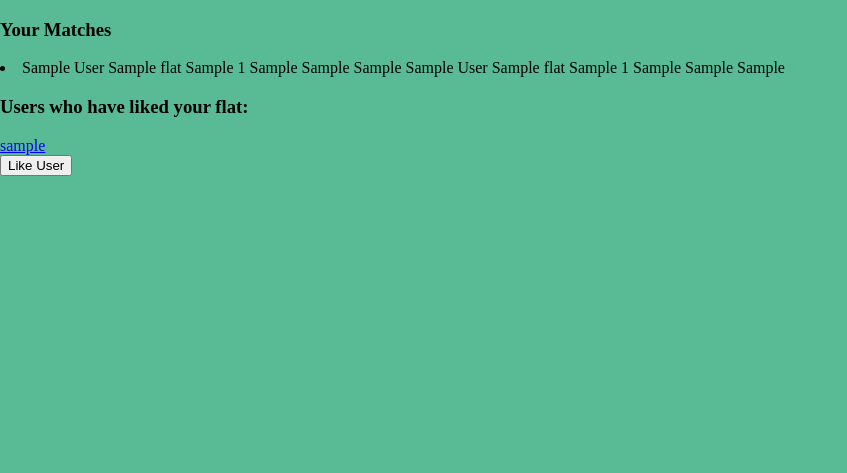
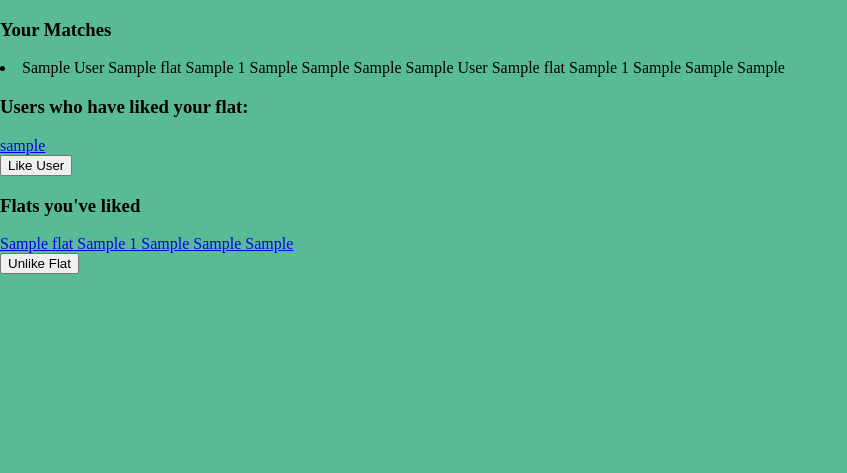
Before and after one commit to WAD-Team-A/flatshare_project, a Django app: page /flatshare/my_matches/ in a window 1280 px wide. Shown: the part 42-515 px from the top of the page, without its empty margins (0-847 px from the left). Run offline with Django 3.2, Linux system fonts and the light colour scheme; a user stored in the database is signed in; tables that the repository leaves empty hold one stand-in row (values such as "Sample post"); some web fonts are replaced.

Commit message:
Added flat_unlike functionality and list of liked flats to my_matches

```diff
--- a/flatshare/urls.py
+++ b/flatshare/urls.py
@@ -10,10 +10,11 @@ urlpatterns = [
     path('signup/', views.signup, name='signup'),
     path('flats/', views.list_flats, name="list_flats"),
     path('flats/<slug:flat_slug>/', views.show_flat, name='show_flat'),
-    path('flats/<slug:flat_slug>/like', views.like_flat, name='like_flat'),
-    path('users/<slug:user_slug>', views.view_profile, name='view_profile'),
+    path('flats/<slug:flat_slug>/like/', views.like_flat, name='like_flat'),
+    path('users/<slug:user_slug>/', views.view_profile, name='view_profile'),
     path('my_matches/', views.my_matches, name='my_matches'),
     path('my_matches/<slug:user_slug>/like/', views.like_profile, name='my_matches'),
+    path('my_matches/<slug:flat_slug>/unlike/', views.unlike_flat, name='unlike_flat'),
     path('add_flat/', views.add_flat, name='add_flat'),
     path('about/', views.about, name='about'),
     path('contact/', views.contact, name='contact'),
--- a/flatshare/views.py
+++ b/flatshare/views.py
@@ -75,7 +75,8 @@ def signup(request):
                 profile.picture = request.FILES['picture']
             profile.save()
             registered = True
-            user = authenticate(username=user_form.cleaned_data['username'], password=user_form.cleaned_data['password'],)
+            user = authenticate(username=user_form.cleaned_data['username'],
+                                password=user_form.cleaned_data['password'], )
             login(request, user)
             return redirect(reverse('flatshare:index'))
         else:
@@ -85,6 +86,7 @@ def signup(request):
         profile_form = UserProfileForm()
     return render(request, 'flatshare/signup.html',
                   context={'user_form': user_form, 'profile_form': profile_form, 'registered': registered})
+
 
 @login_required()
 def view_profile(request, user_slug):
@@ -98,12 +100,14 @@ def view_profile(request, user_slug):
         context_dict['user_profile'] = None
     return render(request, 'flatshare/user.html', context=context_dict)
 
+
 @login_required()
 def like_profile(request, user_slug):
     liked_user = UserProfile.objects.get(slug=user_slug)
     if liked_user not in request.user.userprofile.liked_users.all():
         request.user.userprofile.liked_users.add(liked_user.user)
-        Match.objects.create(m_user=liked_user, m_flat=liked_user.liked_flats.get(owner=request.user), m_owner=request.user.userprofile)
+        Match.objects.create(m_user=liked_user, m_flat=liked_user.liked_flats.get(owner=request.user),
+                             m_owner=request.user.userprofile)
     return redirect(reverse('flatshare:my_matches'))
 
 
@@ -112,6 +116,7 @@ def my_matches(request):
     context_dict = {}
     flat_matches = []
     try:
+        context_dict["likes"] = request.user.userprofile.liked_flats.all()
         for match in Match.objects.filter(m_user=request.user.userprofile).all():
             flat_matches.append(match)
         for match in Match.objects.filter(m_owner=request.user.userprofile).all():
@@ -122,6 +127,7 @@ def my_matches(request):
     except Flat.DoesNotExist:
         pass
     return render(request, 'flatshare/matches.html', context=context_dict)
+
 
 @login_required()
 def add_flat(request):
@@ -160,12 +166,21 @@ def show_flat(request, flat_slug):
         context_dict['flat'] = None
     return render(request, 'flatshare/flat.html', context=context_dict)
 
+
 @login_required()
 def like_flat(request, flat_slug):
     liked_flat = Flat.objects.get(slug=flat_slug)
     if liked_flat not in request.user.userprofile.liked_flats.all() and liked_flat not in request.user.owned_flat_set.all():
         request.user.userprofile.liked_flats.add(liked_flat)
     return redirect(reverse('flatshare:show_flat', args=[liked_flat.slug]))
+
+
+@login_required()
+def unlike_flat(request, flat_slug):
+    unliked_flat = Flat.objects.get(slug=flat_slug)
+    if unliked_flat in request.user.userprofile.liked_flats.all() and unliked_flat not in request.user.owned_flat_set.all():
+        request.user.userprofile.liked_flats.remove(unliked_flat)
+    return redirect(reverse('flatshare:my_matches'))
 
 
 def list_flats(request):
--- a/templates/flatshare/matches.html
+++ b/templates/flatshare/matches.html
@@ -28,5 +28,16 @@
         {% else %}
             <strong>No one has liked your flat yet.</strong>
         {% endif %}
+        <h3>Flats you've liked</h3>
+        {% if likes %}
+            {% for flat in likes%}
+                <a href="{% url 'flatshare:show_flat' flat_slug=flat.slug%}">{{ flat }}</a>
+                <form action='{{ flat.slug }}/unlike' method='GET'>
+                    <button type='submit'> Unlike Flat </button>
+                </form>
+            {% endfor %}
+        {% else %}
+            <strong>You haven't liked any flats yet.</strong>
+        {% endif %}
     </div>
 {% endblock %}
```
